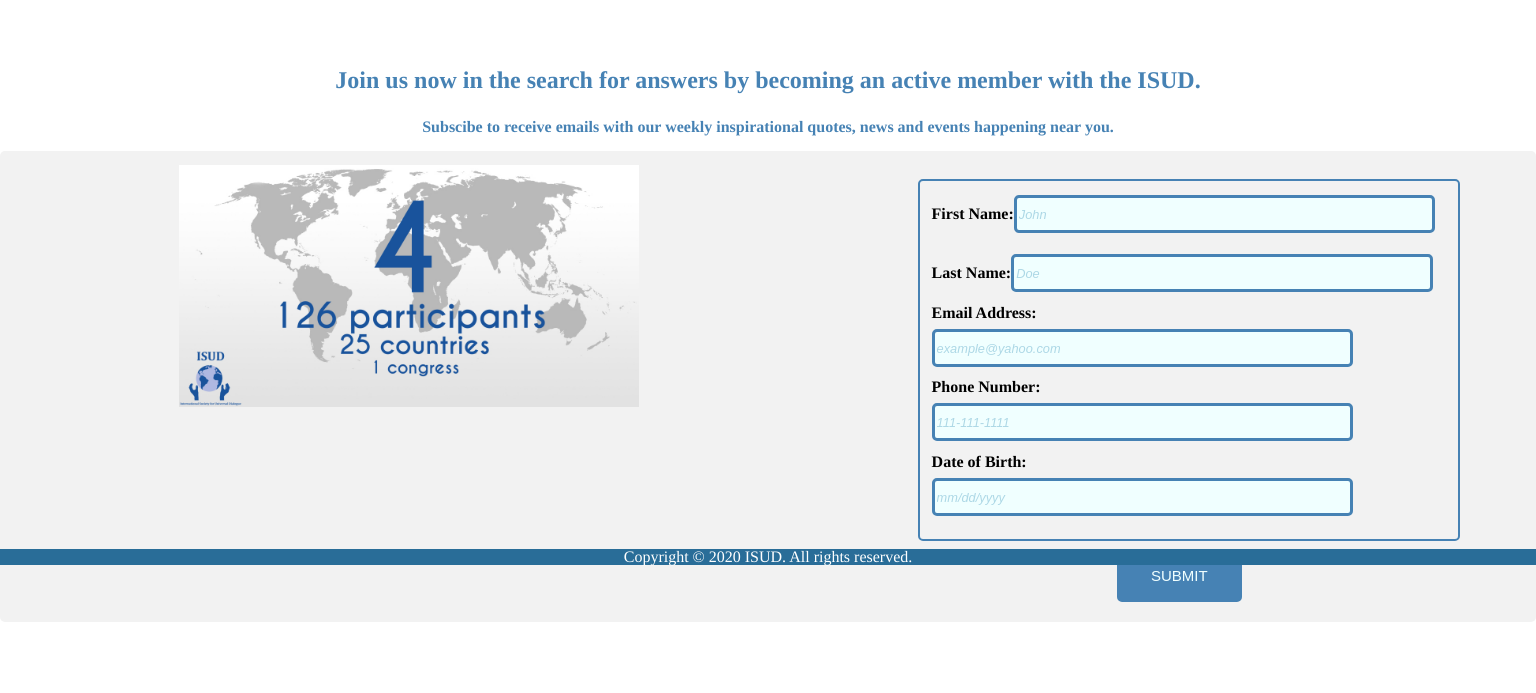
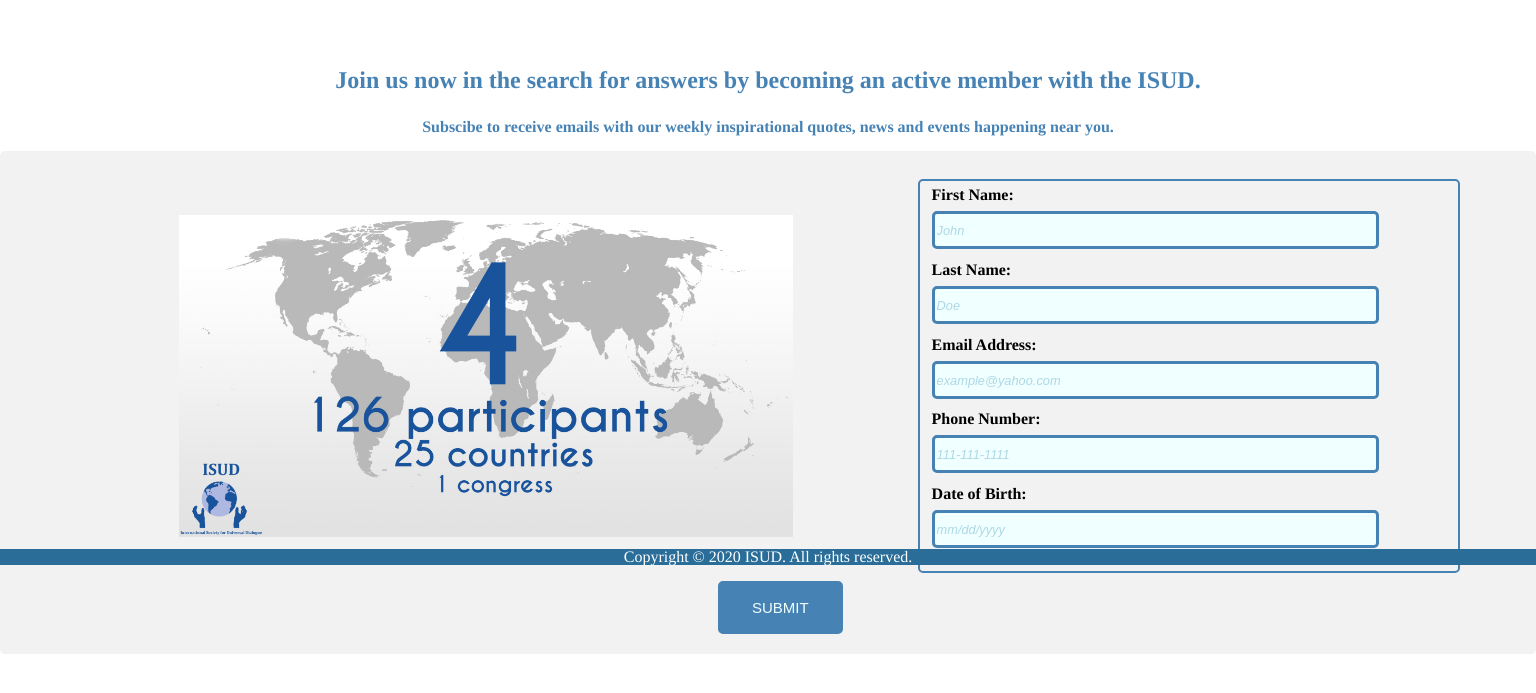
Before and after one commit to ITMD362Group/Project2, a plain HTML site: page signup.html in a window 1536 px wide. Shown: the part 235-928 px from the top of the page. Before the commit the page ends 897 px from the top, so only its background shows below. Drawn offline with Linux system fonts and the light colour scheme.

Commit message:
adding alignment to signup page

```diff
--- a/css/styles.css
+++ b/css/styles.css
@@ -367,7 +367,6 @@ button:hover{
     padding-top: 40px;
   }
   #pic1{
-
     max-width: 30%;
     height: relative;
     position:absolute;
@@ -461,3 +460,85 @@ button:hover{
   }
 
 }
+@media screen and (min-width: 1366px) {
+  #signup_form{
+    border-style: inset;
+    border: 2px solid steelblue;
+    border-radius: 5px 5px 5px 5px;
+    width: 36%;
+    margin: 8px 8px 0 60%;
+}
+input[type=text]{
+  width: 85%;
+  height: 30px;
+  margin: 8px 0;
+  border-radius: 5px 5px 5px 5px;
+  background-color: Azure;
+  border: solid steelblue;
+  font-size: 1em;
+}
+
+input[type=email]{
+  width: 85%;
+  height: 30px;
+  margin: 8px 0;
+  border-radius: 5px 5px 5px 5px;
+  background-color: Azure;
+  border: solid steelblue;
+  font-size: 1em;
+}
+input[type=number]{
+  width: 85%;
+  height: 30px;
+  margin: 8px 0;
+  border-radius: 5px 5px 5px 5px;
+  background-color: Azure;
+  border: solid steelblue;
+  font-size: 1em;
+}
+input[type=date]{
+  width: 85%;
+  height: 30px;
+  margin: 8px 0;
+  border-radius: 5px 5px 5px 5px;
+  background-color: Azure;
+  border: solid steelblue;
+  font-size: 1em;
+}
+input::placeholder{
+  color: lightblue;
+  font-size: 0.8em;
+  font-style: italic;
+}
+
+input[type=tel]{
+  width: 85%;
+  height:30px;
+  margin: 8px 0;
+  border-radius: 5px 5px 5px 5px;
+  background-color: Azure;
+  border: solid steelblue;
+  font-size: 1em;
+}
+
+input[type=submit]{
+  padding: 16px 32px;
+  text-align: center;
+  display: inline-block;
+  position:relative;
+  left: 50%;
+  margin-left: -50px;
+  font-size: 15px;
+  background-color: steelblue;
+  border-radius: 5px 5px 5px 5px;
+  color: Azure;
+  border: 2px solid steelblue;
+}
+#pic1{
+  max-width: 80%;
+  height: relative;
+  position:absolute;
+  margin-left: 10%;
+  top: 450px;
+}
+}
```
